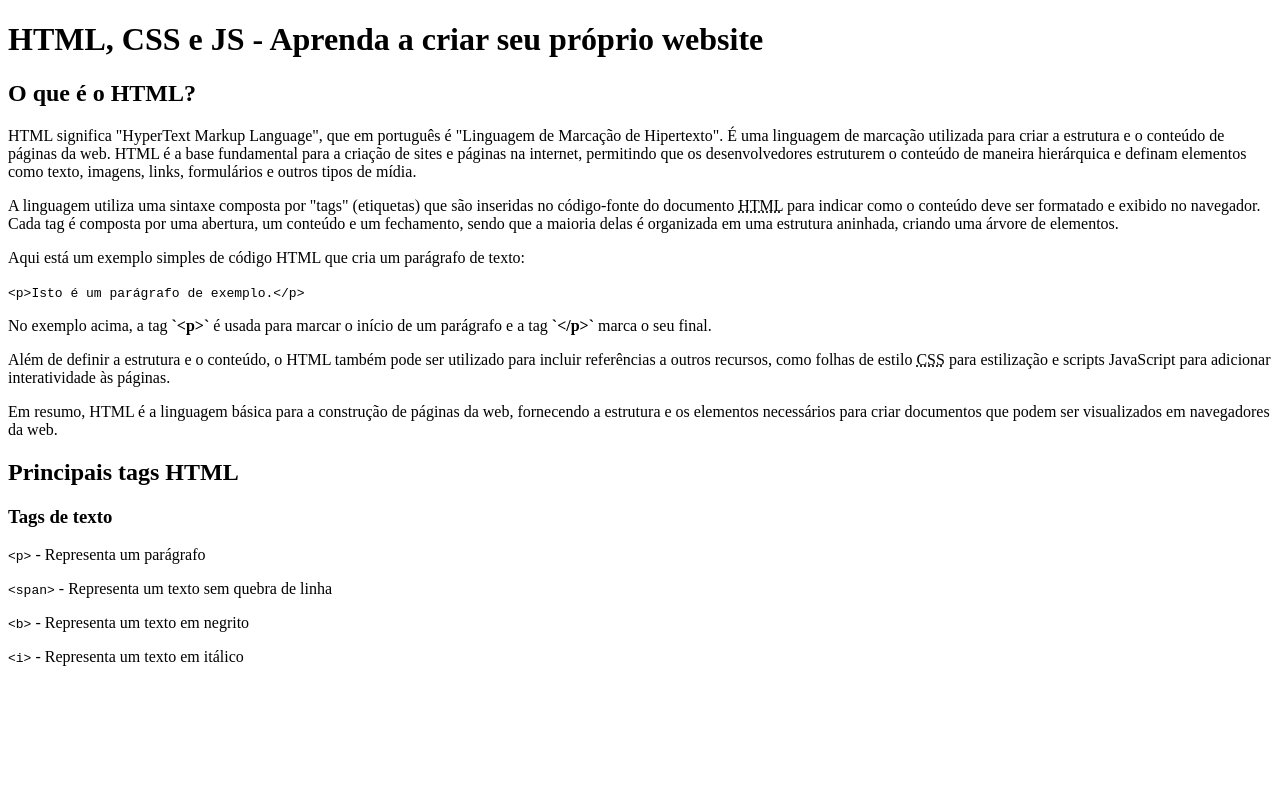
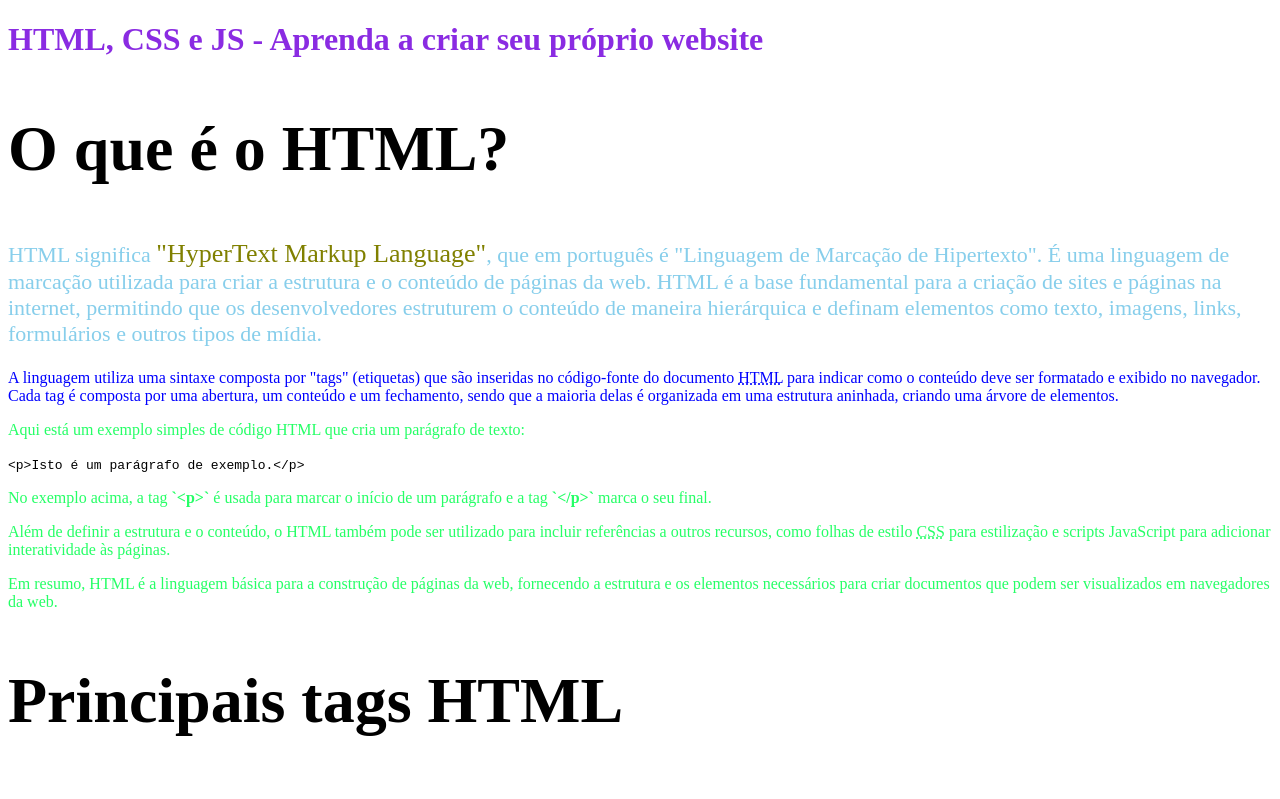
Before and after one commit to ianperesdarosa/webI_esteio_manha, a plain HTML site: page Aula 1 - Introdução ao html/index.html in a window 1280 px wide. Shown: the top 799 px of the page. Drawn offline with Linux system fonts and the light colour scheme.

Commit message:
Introdução ao CSS

```diff
--- /dev/null
+++ b/Aula 1 - Introdução ao html/estilo.css
@@ -0,0 +1,36 @@
+p{
+    /* color: #f40009 !important; */
+    color: #f40009;
+}
+
+/* Identificadores */
+#titulo{
+    color: blueviolet;
+}
+
+#especial{
+    color: skyblue;
+}
+
+.titulos{
+    font-size: 64px;
+}
+
+h3.titulos{
+    color: pink;
+}
+
+.amarelo{
+    color: yellow;
+    font-size: 22px;
+}
+
+/* Hierarquia */
+p>span{
+    font-size: 26px;
+    color: olive;
+}
+
+h3+p{
+    color: orange;
+}
--- a/Aula 1 - Introdução ao html/index.html
+++ b/Aula 1 - Introdução ao html/index.html
@@ -11,11 +11,17 @@
       name="description"
       content="Um website de exemplo sobre criação de sites em HTML e CSS, com uso de JS"
     />
+    <link rel="stylesheet" href="estilo.css">
+    <style>
+      p{
+        color: #25ff66;
+      }
+    </style>
   </head>
   <body>
-    <h1>HTML, CSS e JS - Aprenda a criar seu próprio website</h1>
-    <h2>O que é o HTML?</h2>
-    <p>
+    <h1 id="titulo">HTML, CSS e JS - Aprenda a criar seu próprio website</h1>
+    <h2 class="titulos">O que é o HTML?</h2>
+    <p id="especial" class="amarelo">
       HTML significa <span translate="no">"HyperText Markup Language"</span>, que em português é "Linguagem
       de Marcação de Hipertexto". É uma linguagem de marcação utilizada para
       criar a estrutura e o conteúdo de páginas da web. HTML é a base
@@ -23,7 +29,7 @@
       os desenvolvedores estruturem o conteúdo de maneira hierárquica e definam
       elementos como texto, imagens, links, formulários e outros tipos de mídia.
     </p>
-    <p>
+    <p style="color: blue;">
       A linguagem utiliza uma sintaxe composta por "tags" (etiquetas) que são
       inseridas no código-fonte do documento <abbr title="HyperText Markup Language">HTML</abbr> para indicar como o conteúdo
       deve ser formatado e exibido no navegador. Cada tag é composta por uma
@@ -51,8 +57,8 @@
       fornecendo a estrutura e os elementos necessários para criar documentos
       que podem ser visualizados em navegadores da web.
     </p>
-    <h2>Principais tags HTML</h2>
-    <h3>Tags de texto</h3>
+    <h2 class="titulos">Principais tags HTML</h2>
+    <h3 class="titulos">Tags de texto</h3>
     <p>
         <code>&lt;p&gt;</code> - Representa um parágrafo
     </p>
```
